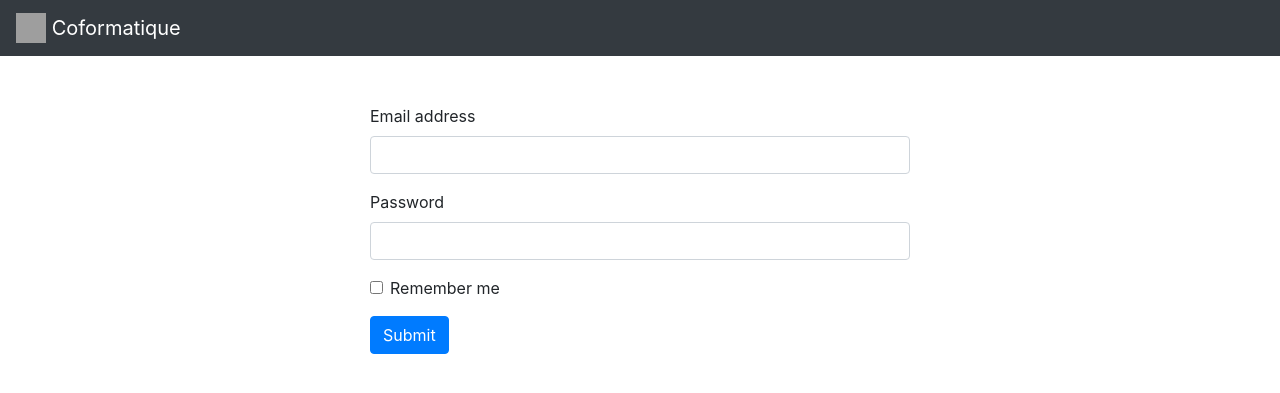
After one commit to Stevenragy/Coformatique-php-task, a PHP site: page /login.php in a window 1280 px wide. The commit adds this page. Shown: the top 393 px of the page. Run offline with PHP 8.4, Linux system fonts and the light colour scheme; grey boxes are pictures that could not be loaded.

Commit message:
Add login page , hashing passwords and some styling
using passwor_hash() password_verify()

```diff
--- a/index.php
+++ b/index.php
@@ -1,4 +1,4 @@
 <?php session_start(); ?>
 <?php
-$_SESSION['id'] = 1;
-var_dump($_SESSION); ?>
+echo $_SESSION['id'];
+?>
--- /dev/null
+++ b/login.php
@@ -0,0 +1,60 @@
+<?php session_start();
+require('header.php');
+?>
+<?php
+$error = "";
+if (isset($_POST['submit'])) {
+
+    $conn = mysqli_connect("localhost", "root", "", "coform");
+    if (!$conn) {
+        echo mysqli_connect_error(); //for debugging
+        exit;
+    }
+    $email = mysqli_escape_string($conn, $_POST['email']);
+    $pwdEntered = mysqli_escape_string($conn, $_POST['password']);
+    $result = mysqli_query($conn, "SELECT * FROM `users` WHERE email = '$email'");
+    //Check if the entered password is identical for that entered in the database
+    if (mysqli_num_rows($result) > 0) {
+        $data = mysqli_fetch_array($result);
+        if (password_verify($pwdEntered, $data['password'])) {
+            $_SESSION['id'] = $data['id'];
+            $_SESSION['email'] = $data['email'];
+            header("Location: index.php");
+            exit;
+        } else {
+            $error = "Wrong password";
+        }
+    } else {
+        $error = "Invalid username or password";
+    }
+}
+?>
+
+<div class="container">
+    <br>
+    <?php if ($error != "") {
+        echo '<div class="alert alert-danger" role="alert">' . $error . '</div>'; //Alert if the password is wrong
+    } ?>
+    <br>
+    <div class="row justify-content-center">
+        <div class="col-md-6">
+            <form method="post">
+                <div class="form-group">
+                    <label for="email">Email address</label>
+                    <input type="email" class="form-control" name="email" id="email" value="<?= (isset($_POST['email'])) ? $_POST['email'] : "" ?>">
+                </div>
+                <div class="form-group">
+                    <label for="password">Password</label>
+                    <input type="password" class="form-control" name="password" id="passweord" value="<?= (isset($_POST['password   '])) ? $_POST['password'] : "" ?>">
+                </div>
+                <div class="form-group form-check">
+                    <input type="checkbox" class="form-check-input" id="exampleCheck1">
+                    <label class="form-check-label" for="exampleCheck1">Remember me</label>
+                    <!--not functional yet -->
+                </div>
+                <button type="submit" class="btn btn-primary" name="submit">Submit</button>
+            </form>
+        </div>
+    </div>
+</div>
+<?php require('footer.php') ?>
```
Also changed, not shown: process.php (+4 -3 lines), registration.php (+14 -10 lines).
